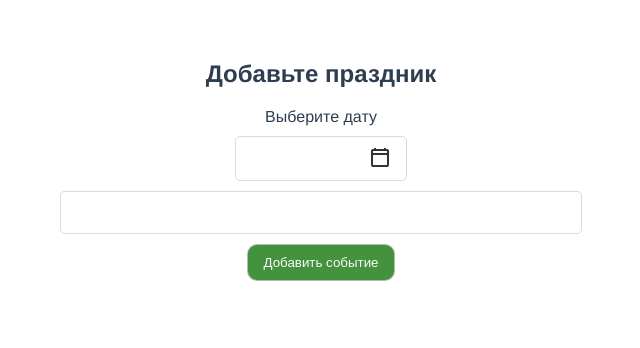
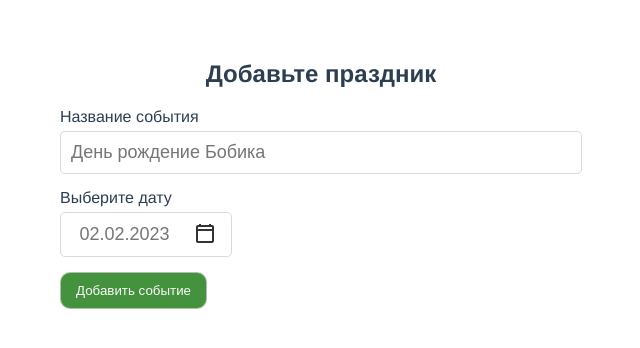
Before and after one commit to temalev/datepicker, a Vue app: page / in a window 1280 px wide. Shown: the top 348 px of the page, without its empty margins (319-959 px from the left). Built offline with nearby package versions, Linux system fonts and the light colour scheme.

Commit message:
Removed the ability to enter a date

```diff
--- a/src/App.vue
+++ b/src/App.vue
@@ -1,7 +1,8 @@
 <template>
   <div id="app">
-    <h2> Добавьте праздник </h2>
+      <h2> Добавьте праздник </h2>
     <Datepicker />
+
   </div>
 </template>
 
--- a/src/components/Datepicker/calendar.vue
+++ b/src/components/Datepicker/calendar.vue
@@ -23,6 +23,7 @@
           @click="dayChoose(day)"
           >
           {{ day.name }}
+          <span class="tooltip">{{ isTooltipEvent(day) }}</span>
       </div>
     </div>
   </div>
@@ -84,6 +85,13 @@ export default {
     }
   },
   methods: {
+    isTooltipEvent (day) {
+      const dayEvent = this.events.find(el => el.day === day.timestamp)
+      if (day.timestamp == dayEvent?.day) {
+        console.log(dayEvent?.info);
+        return dayEvent?.info
+      }
+    },
     isClassDay(day) {
       if (this.chooseDay === day.timestamp) {
         return 'choose'
@@ -101,16 +109,19 @@ export default {
     dayChoose(day) {
       this.chooseDay = this.chooseDay != day.timestamp ? day.timestamp : null
 
-      console.log(day.timestamp);
+      console.log(this.chooseDay);
 
       const date = new Date(this.chooseDay)
-      const fullDate = [
+      const fullDate = {
+        dateFormatted :[
         date.getDate().toString().padStart(2, '0'),
         (date.getMonth()+1).toString().padStart(2, '0'),
         date.getFullYear()
-      ].join('.')
+      ].join('.'),
+        timestamp: this.chooseDay}
 
-      this.$emit('chooseDay', fullDate)
+
+      this.$emit('chooseDay', this.chooseDay != null ? fullDate : null)
     },
 
     ClickNextMonth() {
@@ -134,6 +145,7 @@ export default {
 <style scoped>
 .main {
   position: absolute;
+  z-index: 2;
   top: 45px;
   background-color: #fff;
   width: 280px;
@@ -207,6 +219,39 @@ button:hover {
 }
 
 .event{
+  position: relative;
   outline: 2px solid rgba(34, 113, 24, 0.824);
 }
+
+.tooltip {
+  position: absolute;
+  min-width: 100px;
+	border: 1px solid rgba(34, 113, 24, 0.824);
+  border-radius: 15px;
+  padding: 5px 10px;
+	cursor: help;
+  display: none;
+  justify-content: center;
+  align-items: center;
+  opacity: 0;
+  background-color: #fff;
+  bottom: 40px;
+  box-shadow: 0 2px 5px rgba(213, 213, 213, 0.635);
+}
+
+.tooltip::before {
+  transform: translateX(-50%);
+    border-width: 4px 6px 0 6px;
+    border-style: solid;
+    border-color: rgba(0,0,0,0.7) transparent transparent transparent;
+}
+
+.event:hover .tooltip {
+  display: flex;
+  opacity: 1;
+}
+
+.tooltip:hover {
+  display: flex;
+}
 </style>
--- a/src/components/Datepicker/index.vue
+++ b/src/components/Datepicker/index.vue
@@ -1,19 +1,23 @@
 <template>
+  <div class="mainContainer">
 
-<div class="mainContainer">
-  <span class="title">Выберите дату</span>
-  <div class="wrapper">
-    <input  class="inputDate" type="text" v-model="model">
-    <div @click="isCalendar = !isCalendar" class="btnCalendar" />
-    <calendar v-if="isCalendar" :events="events" @chooseDay="chooseDay" />
+    <form>
+      <div class="inputContainer">
+        <span class="title">Название события</span>
+      <input placeholder="День рождение Бобика" v-model="inputEvent" class="inputEvent" type="text" />
+      </div>
 
+      <div class="inputContainer">
+    <span class="title">Выберите дату</span>
+    <div class="wrapper">
+      <input placeholder="02.02.2023"  class="inputDate" type="text" v-model="model" readOnly="true" >
+      <div @click="isCalendar = !isCalendar" class="btnCalendar" />
+      <calendar v-if="isCalendar" :events="events" @chooseDay="chooseDay" />
+    </div>
+    </div>
+    <button @click="addEvent" class="btnEvent">Добавить событие</button>
+    </form>
   </div>
-
-  <input v-model="inputEvent" class="inputEvent" type="text">
-
-  <button class="btnEvent">Добавить событие</button>
-
-</div>
 
 </template>
 
@@ -56,66 +60,33 @@ export default {
       {
         info: "День России",
         day: 1686517200000
-      }]
-    }
-  },
-
-  watch: {
-    model(value) {
-      const rule = value.replace(/[^\d]/g,'')
-      this.model = this.formatDateDDMMYYYY(rule)
+      }],
+      chooseDayTimestamp: null
     }
   },
 
   methods: {
+    addEvent() {
+      if (this.inputEvent) {
+        const newEvent = {
+        info: this.inputEvent,
+        day: this.chooseDayTimestamp
+      }
+      this.events.push(newEvent)
+      }
+      console.log(this.events);
+
+      this.inputEvent = null
+      this.model = null
+
+    },
     chooseDay(val) {
-      this.model = val
+      this.model = val.dateFormatted
+      this.chooseDayTimestamp = val.timestamp
     },
-
-    formatDateDDMMYYYY(value) {
-      const dateFormatMask = "##.##.####"
-
-      let i = 0;
-      let lastReplaceIdx = -1;
-
-      const filledMask = dateFormatMask.replace(/#/g, (_, j) => {
-        if (i >= value.length) {
-      return "#"
-      }
-
-      lastReplaceIdx = j;
-
-      return value[i++];
-    })
-
-    const [day, month] = filledMask.split(".");
-
-  const d1 = day[0];
-  const d2 = day[1];
-
-  if (+day >= 31 && +day <= 39) {
-    return filledMask
-      .replace(/\d{2}/g, `0${d1}`)
-      .replace(/##/g, `0${d2}`)
-      .slice(0, 5);
   }
 
-  if (+d1 > 3 && +d1 <= 9) {
-    return filledMask.replace(/\d#/g, `0${d1}`).slice(0, 2);
   }
-
-  const m1 = month[0];
-
-  if (+m1 >= 2 && +m1 <= 9) {
-    return filledMask.replace(/\d#/g, `0${m1}`).slice(0, 5);
-  }
-
-
-  return filledMask.substring(0, lastReplaceIdx + 1)
-    }
-  }
-
-}
 </script>
 
 <style scoped>
@@ -128,7 +99,22 @@ export default {
     gap: 10px;
   }
 
+  form{
+    display: flex;
+    flex-direction: column;
+    align-items: flex-start;
+    gap: 15px;
+  }
+
+  .inputContainer{
+    display: flex;
+    flex-direction: column;
+    align-items: flex-start;
+    gap: 5px;
+  }
+
   .wrapper {
+    cursor: pointer;
     position: relative;
     width: 150px;
     border: 1px solid rgba(206, 206, 206, 0.757);
@@ -140,6 +126,7 @@ export default {
   }
 
   .inputDate {
+    cursor: pointer;
     border: none;
     outline: none;
     font-size: 18px;
@@ -184,4 +171,5 @@ export default {
     box-shadow: 0 2px 5px rgba(38, 81, 35, 0.435);
     border: 1px solid rgba(111, 111, 111, 0.757);
   }
+
 </style>
```
